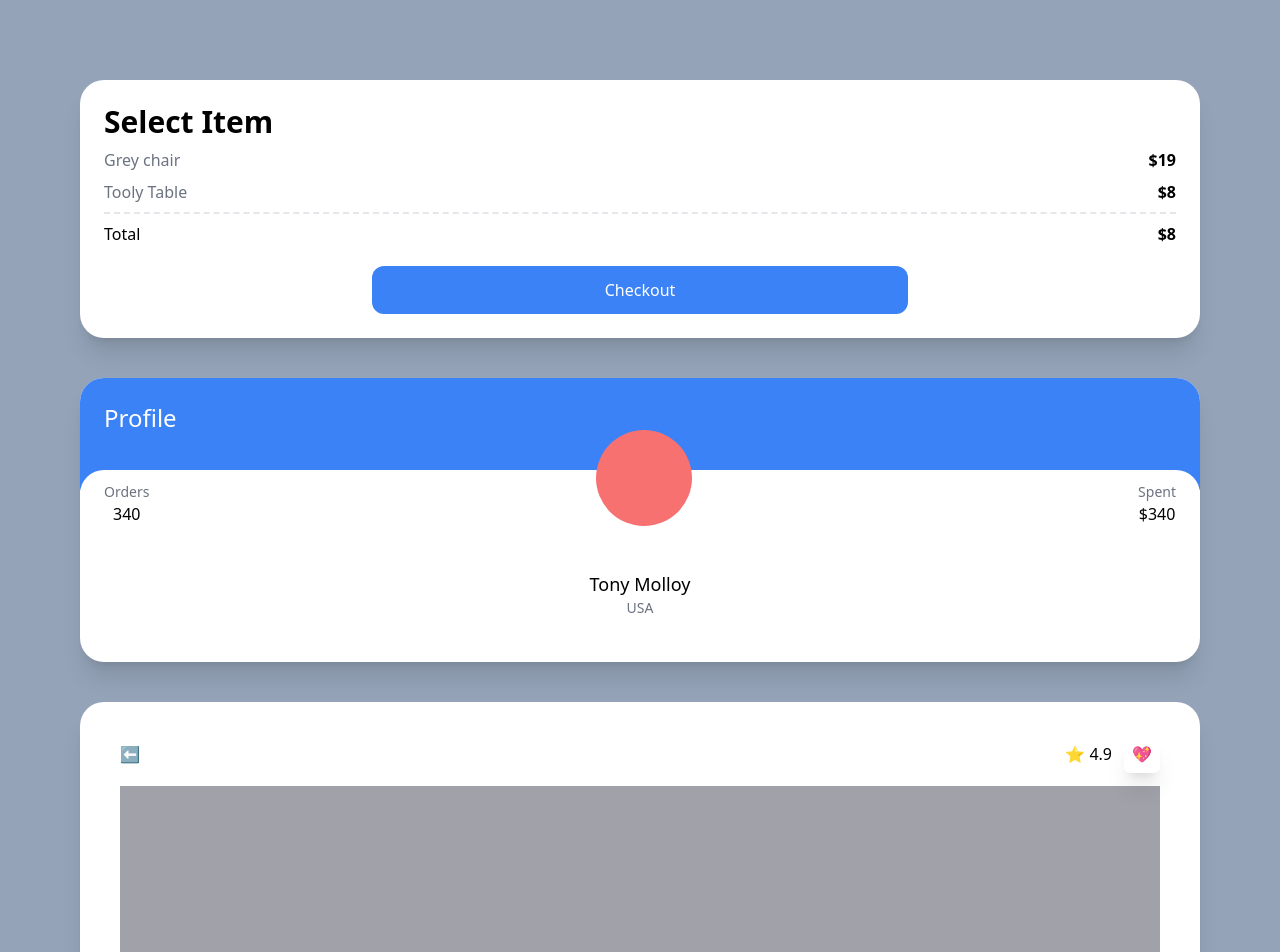
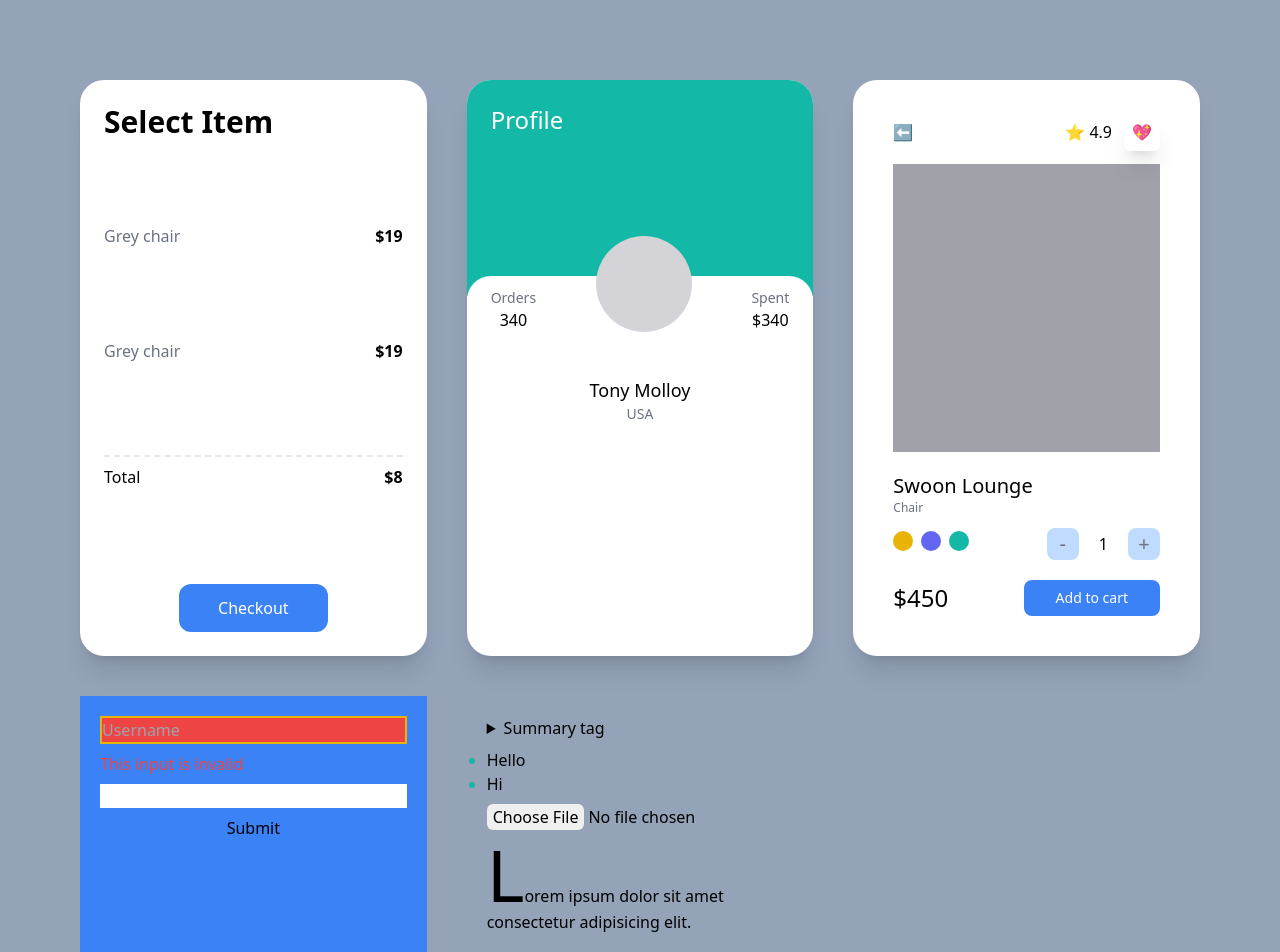
Before and after one commit to jha0402/c-market, a Next.js app: page / in a window 1280 px wide. Shown: the top 952 px of the page. Built offline with nearby package versions, Linux system fonts and the light colour scheme.

Commit message:
Testing tailwind, modifiers

```diff
--- a/pages/index.tsx
+++ b/pages/index.tsx
@@ -2,29 +2,41 @@ import type { NextPage } from 'next';
 
 const Home: NextPage = () => {
     return (
-        <div className='bg-slate-400 py-20 px-20 grid gap-10 min-h-screen'>
+        // JIT: Just in time compiler
+        // Before there was a purging process that cleans up the unnecessary css for production and modifiers could not be used together
+        //
+        <div className='bg-slate-400 py-20 px-20 grid gap-10 min-h-screen xl:place-content-center lg:grid-cols-2 xl:grid-cols-3'>
             {/* Checkout card */}
-            <div className='bg-white p-6 rounded-3xl shadow-xl'>
-                <span className='font-semibold text-3xl'>Select Item</span>
+            {/* Responsive modifiers: sm - 640px, md - 768px, lg - 1024px, xl - 1280px, 2xl - 1546px
+                landscape:, portrait: - orientation based style
+            */}
+            {/* Dark mode modifier: dark:
+                Dark mode config(tailwind.config.js) - if set to "media" listens to browser
+                if set to "class" sets only to elements with classname dark
+            */}
+            <div className='bg-white p-6 rounded-3xl shadow-xl flex flex-col justify-between dark:bg-black dark:text-white'>
+                <span className='font-semibold text-3xl dark:text-white'>Select Item</span>
+                {/* Modifiers practiced - first:, last: only:, odd:, even:, empty: */}
                 <div className='flex justify-between my-2'>
-                    <span className='text-gray-500'>Grey chair</span>
+                    <span className='text-gray-500 dark:text-gray-50'>Grey chair</span>
                     <span className='font-semibold'>$19</span>
                 </div>
-                <div className='flex justify-between'>
-                    <span className='text-gray-500'>Tooly Table</span>
-                    <span className='font-semibold'>$8</span>
+                <div className='flex justify-between my-2'>
+                    <span className='text-gray-500 dark:text-gray-50'>Grey chair</span>
+                    <span className='font-semibold'>$19</span>
                 </div>
                 <div className='flex justify-between mt-2 pt-2 border-t-2 border-dashed'>
                     <span>Total</span>
                     <span className='font-semibold'>$8</span>
                 </div>
-                <button className='mt-5 bg-blue-500 text-white p-3 text-center rounded-xl w-1/2 mx-auto block hover:bg-teal-500'>
+                <button className='mt-5 bg-blue-500 text-white p-3 text-center rounded-xl w-1/2 mx-auto block hover:bg-teal-500 dark:bg-white dark:text-black'>
                     Checkout
                 </button>
             </div>
             {/* Profile card */}
-            <div className='bg-white overflow-hidden rounded-3xl shadow-xl'>
-                <div className='bg-blue-500 p-6 pb-14'>
+            {/* Practicing group modifier: Assign what is the 'group'; the card container */}
+            <div className='bg-white overflow-hidden rounded-3xl shadow-xl group'>
+                <div className='portrait:bg-indigo-600 landscape:bg-teal-500 p-6 pb-14 xl:pb-40'>
                     <span className='text-white text-2xl'>Profile</span>
                 </div>
                 <div className='rounded-3xl p-6 relative -top-5 bg-white'>
@@ -33,7 +45,8 @@ const Home: NextPage = () => {
                             <span className='text-sm text-gray-500'>Orders</span>
                             <span className='font-medium'>340</span>
                         </div>
-                        <div className='h-24 w-24 bg-red-400 rounded-full'></div>
+                        {/* When the group is on hover, change the background of this element */}
+                        <div className='h-24 w-24 bg-zinc-300 rounded-full group-hover:bg-red-300 transition-colors'></div>
                         <div className='flex flex-col items-center'>
                             <span className='text-sm text-gray-500'>Spent</span>
                             <span className='font-medium'>$340</span>
@@ -46,7 +59,7 @@ const Home: NextPage = () => {
                 </div>
             </div>
             {/* Product card */}
-            <div className='bg-white p-10 rounded-3xl shadow-xl'>
+            <div className='bg-white p-10 rounded-3xl shadow-xl lg:col-span-2 xl:col-span-1'>
                 <div className='flex mb-5 justify-between items-center'>
                     <span>⬅️</span>
                     <div className='space-x-3'>
@@ -82,6 +95,42 @@ const Home: NextPage = () => {
                     </div>
                 </div>
             </div>
+            {/* Form */}
+            {/* Usable modifiers: focus-within:, required:, valid:, invalid:, placeholder:, placeholder-shown: */}
+            {/* Peer modifier: The style of an element depending on the state of another (className= peer)
+                peer element has to come first
+            */}
+            <form className='flex flex-col space-y-2 bg-blue-500 p-5 focus-within:bg-blue-200' action=''>
+                <input
+                    type='text'
+                    placeholder='Username'
+                    required
+                    className='peer required:border-2 border-yellow-500 invalid:bg-red-500'
+                />
+                <span className='hidden peer-invalid:block text-red-500'>This input is invalid</span>
+                <input type='password' />
+                <input type='submit' />
+            </form>
+
+            {/* More modifiers: */}
+            {/* selection:, open:, marker:, file:, file:hover:, first-letter: */}
+            <div className='flex flex-col space-y-2 p-5'>
+                <details className='select-none open:text-white open:bg-indigo-400'>
+                    <summary className='cursor-pointer'>Summary tag</summary>
+                    <span className='selection:bg-indigo-500'>Detail content</span>
+                </details>
+                <ul className='list-disc marker:text-teal-500'>
+                    <li>Hello</li>
+                    <li>Hi</li>
+                </ul>
+                <input
+                    type='file'
+                    className='file:cursor-pointer file:hover:text-blue-500 file:transition-colors file:border-0 file:rounded-md'
+                />
+                <p className='first-letter:text-7xl first-letter:hover:text-blue-500'>
+                    Lorem ipsum dolor sit amet consectetur adipisicing elit.
+                </p>
+            </div>
         </div>
     );
 };
--- a/tailwind.config.js
+++ b/tailwind.config.js
@@ -1,10 +1,8 @@
 module.exports = {
-    content: [
-        "./pages/**/*.{js,jsx,ts,tsx}",
-        "./components/**/*.{js,jsx,ts,tsx}",
-    ],
+    content: ['./pages/**/*.{js,jsx,ts,tsx}', './components/**/*.{js,jsx,ts,tsx}'],
     theme: {
         extend: {},
     },
+    darkMode: 'class',
     plugins: [],
 };
```
